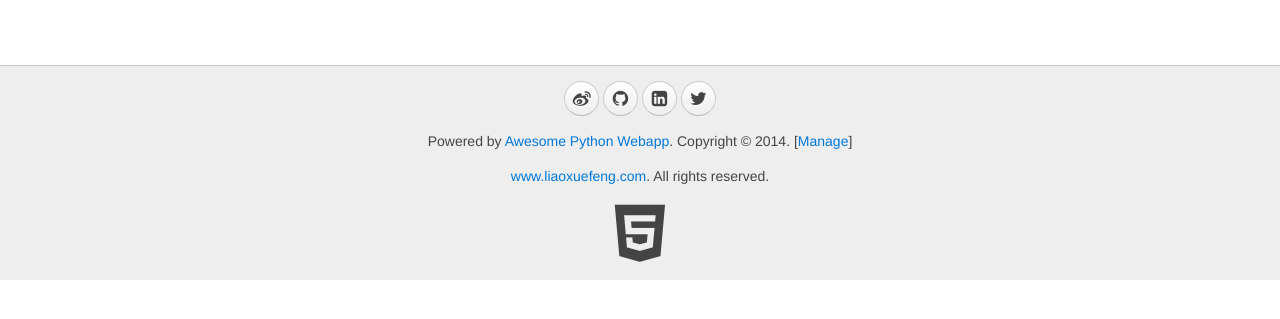
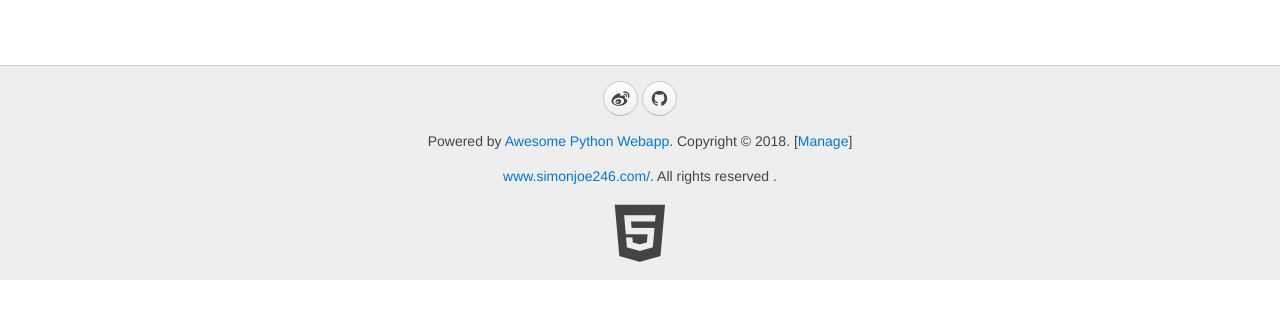
Before and after one commit to simonjoe246/awesome-python3-webapp, a Python web app: template www/templates/__base__.html in a window 1280 px wide. Shown: the part 42-361 px from the top of the page. Run offline with Jinja, Linux system fonts and the light colour scheme; the template is opened without the code that fills it, so the values that code supplies are empty.

Commit message:
change base.html

```diff
--- a/www/templates/__base__.html
+++ b/www/templates/__base__.html
@@ -72,13 +72,15 @@
         <div class="uk-container uk-container-center uk-text-center">
             <div class="uk-panel uk-margin-top uk-margin-bottom">
                 <p>
-                    <a target="_blank" href="https://www.jianshu.com/u/8bffdf1cf882" class="uk-icon-button uk-icon-weibo"></a>
+                    <a target="_blank" href="https://www.jianshu.com/u/8bffdf1cf882"
+                       class="uk-icon-button uk-icon-weibo"></a>
                     <a target="_blank" href="https://github.com/simonjoe246" class="uk-icon-button uk-icon-github"></a>
-                    <a target="_blank" href="http://www.linkedin.com/in/liaoxuefeng" class="uk-icon-button uk-icon-linkedin-square"></a>
-                    <a target="_blank" href="https://twitter.com/liaoxuefeng" class="uk-icon-button uk-icon-twitter"></a>
                 </p>
-                <p>Powered by <a href="http://awesome.liaoxuefeng.com">Awesome Python Webapp</a>. Copyright &copy; 2014. [<a href="/manage/" target="_blank">Manage</a>]</p>
-                <p><a href="http://www.liaoxuefeng.com/" target="_blank">www.liaoxuefeng.com</a>. All rights reserved.</p>
+                <p>Powered by <a href="https://www.liaoxuefeng.com/wiki/0014316089557264a6b348958f449949df42a6d3a2e542c000/001432170876125c96f6cc10717484baea0c6da9bee2be4000">Awesome Python Webapp</a>. Copyright &copy; 2018. [<a
+                        href="/manage/" target="_blank">Manage</a>]</p>
+                <p><a href="https://simonjoe246.github.io/" target="_blank">www.simonjoe246.com/</a>. All rights
+                    reserved
+                    .</p>
                 <a target="_blank" href="http://www.w3.org/TR/html5/"><i class="uk-icon-html5" style="font-size:64px; color: #444;"></i></a>
             </div>
 
```
